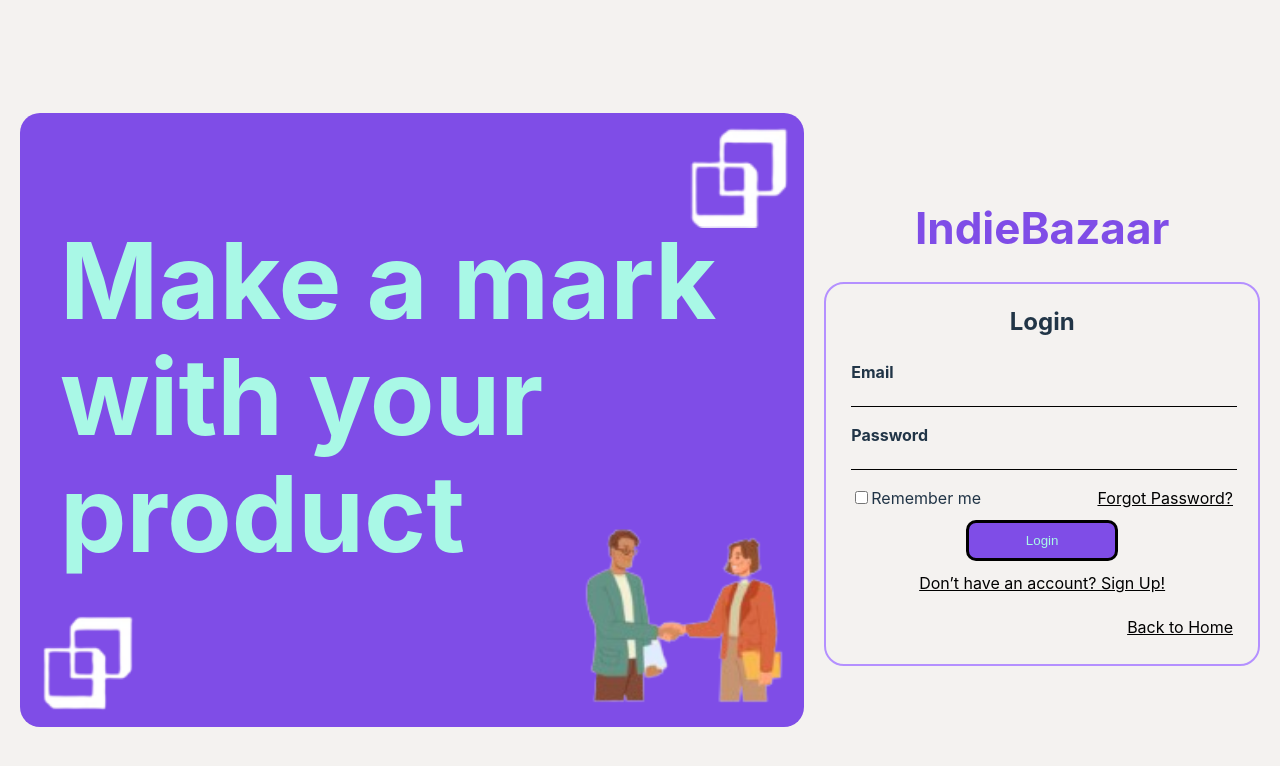
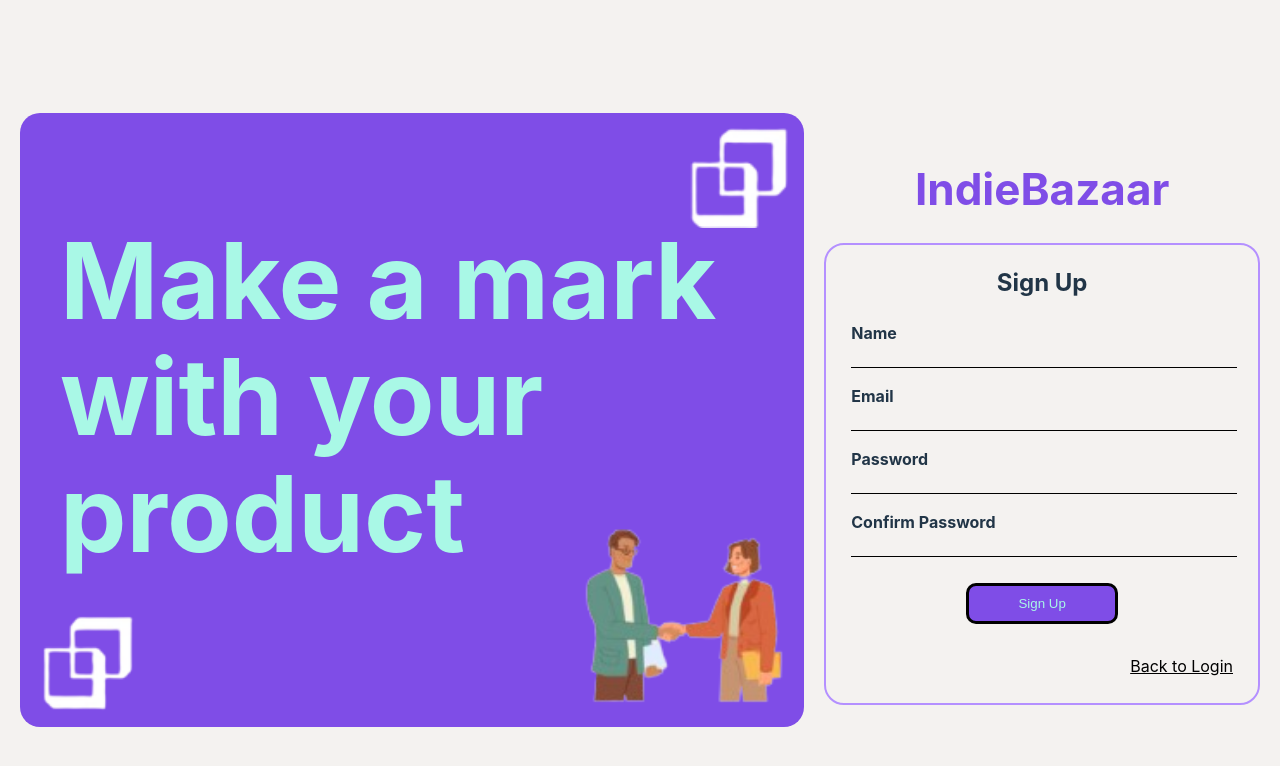
Before and after one commit to Batool-AA/IndieBazaar, a React (Vite) app in the folder IndieBazaar/: page / in a window 1280 px wide. Shown: the top 766 px of the page. Built offline with nearby package versions, Linux system fonts and the light colour scheme.

Commit message:
signup-page

```diff
--- a/IndieBazaar/src/App.jsx
+++ b/IndieBazaar/src/App.jsx
@@ -1,11 +1,13 @@
 import "./App.css"
-import LoginPage from  "./pages/Login-Page/login-page";
+import LoginPage from  "./pages/Login-Page/login-page"
+import SignUpPage from "./pages/Signup-Page/signup-page"
 
 
 function App () {
   return (
     <>
-      <LoginPage/>
+      {/* <LoginPage/> */}
+      <SignUpPage/>
     </>
   )
 }
--- /dev/null
+++ b/IndieBazaar/src/components/signup-form/signup-form.css
@@ -0,0 +1,29 @@
+.signup-form-component {
+  flex: 1;
+  border: 2px solid #b490ff;
+  border-radius: 20px;
+  background-color: rgb(244, 242, 240);
+  padding: 25px;
+  padding-top: 0;
+}
+
+.signup-form-component h2 {
+  text-align: center;
+}
+
+.signup-component-options {
+  display: flex;
+  justify-content: space-between;
+  align-items: center;
+  font-weight: 400;
+}
+
+.signup-component-signup {
+  text-align: center;
+}
+
+.signup-component-back-to-login {
+  display: block;
+  margin-top: 20px;
+  text-align: right;
+}
--- /dev/null
+++ b/IndieBazaar/src/components/signup-form/signup-form.jsx
@@ -0,0 +1,138 @@
+import React, { useState } from 'react';
+import "./signup-form.css"
+
+
+function SignupForm() {
+  const [username, setUsername] = useState('');
+  const [email, setEmail] = useState('');
+  const [password, setPassword] = useState('');
+  const [confirmpassword, setConfirmPassword] = useState('');
+  const [errors, setErrors] = useState({});
+
+  const handleNameChange = (e) => setUsername(e.target.value);
+  const handleEmailChange = (e) => setEmail(e.target.value);
+  const handlePasswordChange = (e) => setPassword(e.target.value);
+  const handleConfirmPasswordChange = (e) => setConfirmPassword(e.target.value);
+
+  const validateForm = () => {
+    const newErrors = {};
+
+    if (!username) {
+      newErrors.username = 'Name is required';
+    }
+    else if (username.length < 6) {
+      newErrors.username = 'Name must be at least 6 characters';
+    }
+
+    if (!email) {
+      newErrors.email = 'Email is required';
+    }
+    else if (!/\S+@\S+\.\S+/.test(email)) {
+      newErrors.email = 'Email address is invalid';
+    }
+
+    if (!password) {
+      newErrors.password = 'Password is required';
+    }
+    else if (password.length < 6) {
+      newErrors.password = 'Password must be at least 6 characters';
+    }
+
+    if (!confirmpassword) {
+      newErrors.confirmpassword = 'Password is required';
+    }
+    else if (confirmpassword != password) {
+      newErrors.confirmpassword = 'Passwords must match';
+    }
+
+    setErrors(newErrors);
+    return Object.keys(newErrors).length === 0;
+  };
+
+  const handleSubmit = (e) => {
+    e.preventDefault();
+
+    if (validateForm()) {
+      const signupData = {
+        username,
+        email,
+        password,
+      };
+      console.log('signup successful!', signupData);
+
+      setUsername('');
+      setEmail('');
+      setPassword('');
+      setConfirmPassword('');
+    }
+  };
+
+  return (
+    <div className="signup-form-component">
+      <form onSubmit={handleSubmit}>
+        <h2>Sign Up</h2>
+
+        <div className="input-group">
+          <label>Name</label>
+          <input
+            type="username"
+            name="username"
+            value={username}
+            onChange={handleNameChange}
+            className={errors.username ? 'input-error' : ''}
+          />
+          {errors.password && <span className="error-message">{errors.username}</span>}
+        </div>
+
+        <div className="input-group">
+          <label>Email</label>
+          <input
+            type="email"
+            name="email"
+            value={email}
+            onChange={handleEmailChange}
+            className={errors.email ? 'input-error' : ''}
+          />
+          {errors.email && <span className="error-message">{errors.email}</span>}
+        </div>
+
+        <div className="input-group">
+          <label>Password</label>
+          <input
+            type="password"
+            name="password"
+            value={password}
+            onChange={handlePasswordChange}
+            className={errors.password ? 'input-error' : ''}
+          />
+          {errors.password && <span className="error-message">{errors.password}</span>}
+        </div>
+
+        <div className="input-group">
+          <label>Confirm Password</label>
+          <input
+            type="password"
+            name="password"
+            value={password}
+            onChange={handleConfirmPasswordChange}
+            className={errors.password ? 'input-error' : ''}
+          />
+          {errors.password && <span className="error-message">{errors.password}</span>}
+        </div>
+
+        <div className='button-basic-container'>
+          <button type="submit" className="button-basic">Sign Up</button>
+        </div>
+
+        <a href="/home" className="signup-component-back-to-login">Back to Login</a>
+      </form>
+    </div>
+  );
+}
+
+export default SignupForm;
+
+// yet to add:
+//     page Navigation
+//     remember me functionality - saving email password
+//     checking for email password match
--- /dev/null
+++ b/IndieBazaar/src/pages/Signup-Page/signup-page.css
@@ -0,0 +1,22 @@
+.signup-page-container {
+    display: flex;
+    flex-direction: row;
+    justify-content: space-between;
+    gap: 20px;
+    padding: 20px;
+    align-items: center;
+    height: 100vh;
+  }
+
+  .signup-page-slogan-container {
+    flex: 0.9;
+  }
+
+  .signup-page-form-container {
+    flex: 0.5;
+  }
+
+  .signup-page-form-container h1 {
+    color: #7f4de7;
+    text-align: center;
+  }
--- /dev/null
+++ b/IndieBazaar/src/pages/Signup-Page/signup-page.jsx
@@ -0,0 +1,19 @@
+import Slogan from "../../components/slogan/slogan.jsx";
+import SignupForm from  "../../components/signup-form/signup-form.jsx";
+import "./signup-page.css"
+
+function Signup() {
+    return (
+        <div className="signup-page-container">
+            <div className="signup-page-slogan-container">
+                <Slogan />
+            </div>
+            <div className="signup-page-form-container">
+                <h1>IndieBazaar</h1>
+                <SignupForm />
+            </div>
+        </div>
+    )
+}
+
+export default Signup;
```
